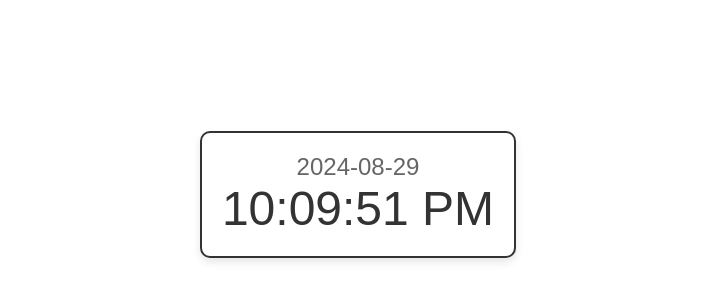
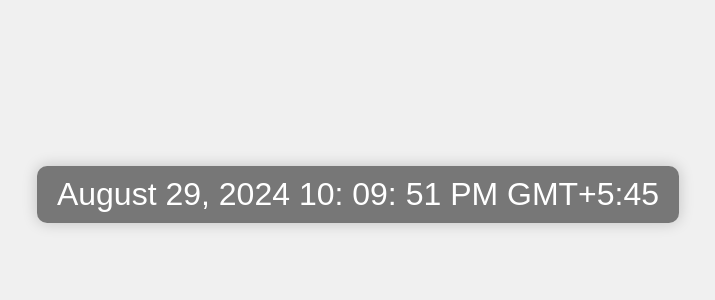
Before and after one commit to npxfoulgaming/Clock, a plain HTML site: page index.html in a window 1280 px wide. Shown: the part 206-506 px from the top of the page, without its empty margins (282-997 px from the left). Drawn offline with Linux system fonts and the light colour scheme.

Commit message:
Update index.html

```diff
--- a/index.html
+++ b/index.html
@@ -3,7 +3,7 @@
 <head>
     <meta charset="UTF-8">
     <meta name="viewport" content="width=device-width, initial-scale=1.0">
-    <title>NST Clock</title>
+    <title>Clock with GMT+5:45</title>
     <style>
         body {
             font-family: Arial, sans-serif;
@@ -11,71 +11,66 @@
             justify-content: center;
             align-items: center;
             height: 100vh;
+            background-color: #f0f0f0;
             margin: 0;
-            background: none;
         }
-        #clock-box {
-            border: 2px solid #333;
+        .clock {
+            font-size: 2em;
+            color: white;
+            background-color: rgba(0, 0, 0, 0.5); /* Transparent black background */
+            padding: 10px 20px;
             border-radius: 10px;
-            padding: 20px;
-            text-align: center;
-            box-shadow: 0 4px 8px rgba(0, 0, 0, 0.1);
-            background-color: #fff; /* Background color for the rectangle box */
-        }
-        #clock {
-            font-size: 48px;
-            color: #333;
-        }
-        #date {
-            font-size: 24px;
-            color: #666;
+            box-shadow: 0px 0px 15px rgba(0, 0, 0, 0.2);
         }
     </style>
 </head>
 <body>
-    <div id="clock-box">
-        <div id="date"></div>
-        <div id="clock"></div>
-    </div>
-    <script>
-        function updateClock() {
-            // Get the current UTC time
-            let now = new Date();
 
-            // Calculate the time offset for NST (UTC + 5:45)
-            let nstOffset = (5 * 60 + 45) * 60 * 1000; // milliseconds
+<div class="clock" id="clock"></div>
 
-            // Get the current NST time
-            let nstTime = new Date(now.getTime() + nstOffset);
+<script>
+    function updateClock() {
+        const now = new Date();
 
-            // Get date components
-            let year = nstTime.getUTCFullYear();
-            let month = String(nstTime.getUTCMonth() + 1).padStart(2, '0'); // Months are zero-based
-            let day = String(nstTime.getUTCDate()).padStart(2, '0');
+        // Calculate the time in GMT+5:45
+        const utc = now.getTime() + (now.getTimezoneOffset() * 60000);
+        const nepalTime = new Date(utc + (5.75 * 60 * 60 * 1000)); // 5.75 hours offset for GMT+5:45
 
-            // Get time components
-            let hours = nstTime.getUTCHours();
-            let minutes = String(nstTime.getUTCMinutes()).padStart(2, '0');
-            let seconds = String(nstTime.getUTCSeconds()).padStart(2, '0');
-            let ampm = hours >= 12 ? 'PM' : 'AM';
-            hours = hours % 12;
-            hours = hours ? hours : 12; // the hour '0' should be '12'
-            hours = String(hours).padStart(2, '0');
+        const monthNames = [
+            "January", "February", "March", "April", "May", "June",
+            "July", "August", "September", "October", "November", "December"
+        ];
 
-            // Format the date and time
-            let dateStr = `${year}-${month}-${day}`;
-            let timeStr = `${hours}:${minutes}:${seconds} ${ampm}`;
+        const day = nepalTime.getDate();
+        const month = monthNames[nepalTime.getMonth()];
+        const year = nepalTime.getFullYear();
 
-            // Display the current NST date and time
-            document.getElementById('date').textContent = dateStr;
-            document.getElementById('clock').textContent = timeStr;
+        let hours = nepalTime.getHours();
+        const minutes = nepalTime.getMinutes();
+        const seconds = nepalTime.getSeconds();
+        const ampm = hours >= 12 ? 'PM' : 'AM';
+
+        hours = hours % 12;
+        hours = hours ? hours : 12; // '0' hour should be '12'
+
+        let formattedTime = `
+            ${hours.toString().padStart(2, '0')}:
+            ${minutes.toString().padStart(2, '0')}:
+            ${seconds.toString().padStart(2, '0')}
+            ${ampm}
+        `.trim();
+
+        // Add month, date, year, and GMT after 12:00 o'clock
+        if (hours >= 12 || ampm === 'PM') {
+            formattedTime = `${month} ${day}, ${year} ${formattedTime} GMT+5:45`;
         }
 
-        // Update the clock every second
-        setInterval(updateClock, 1000);
+        document.getElementById('clock').innerHTML = formattedTime;
+    }
 
-        // Initial call to display the clock immediately
-        updateClock();
-    </script>
+    setInterval(updateClock, 1000);
+    updateClock(); // initial call to display clock immediately
+</script>
+
 </body>
 </html>
```
